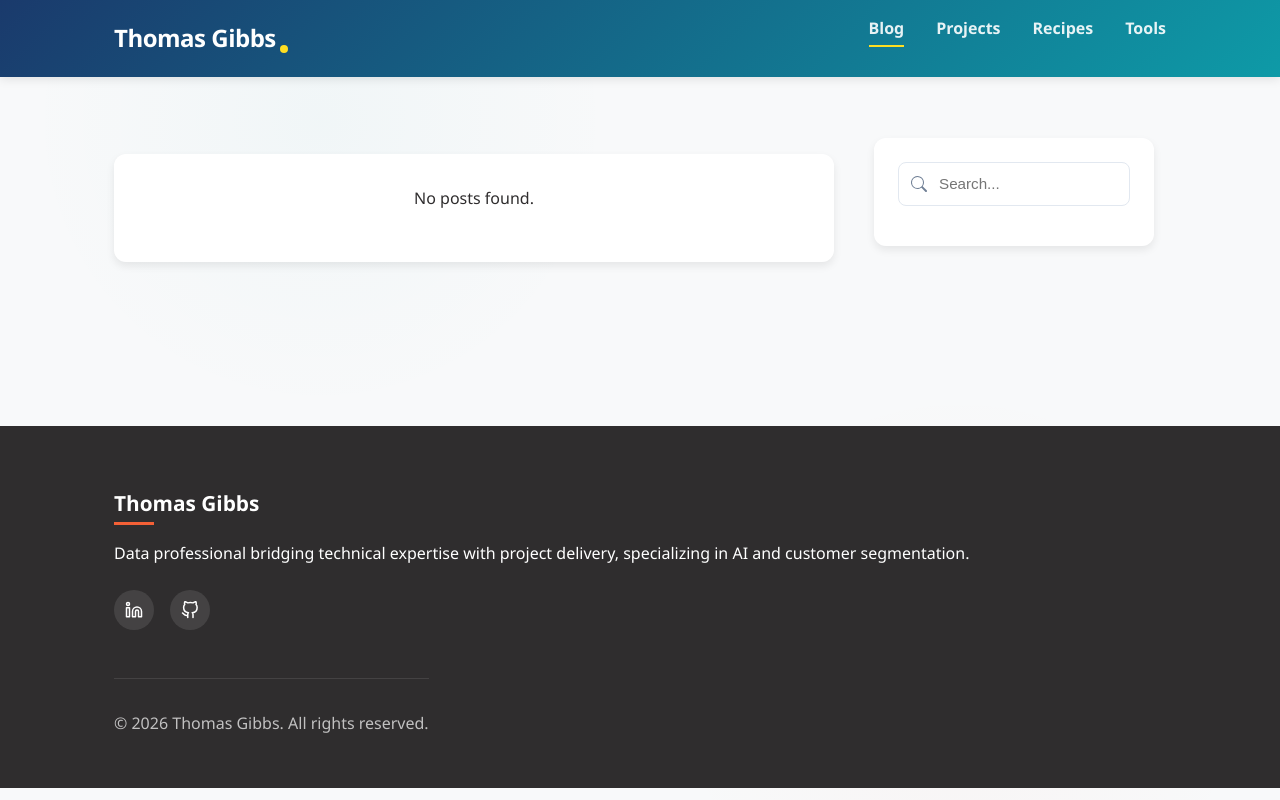
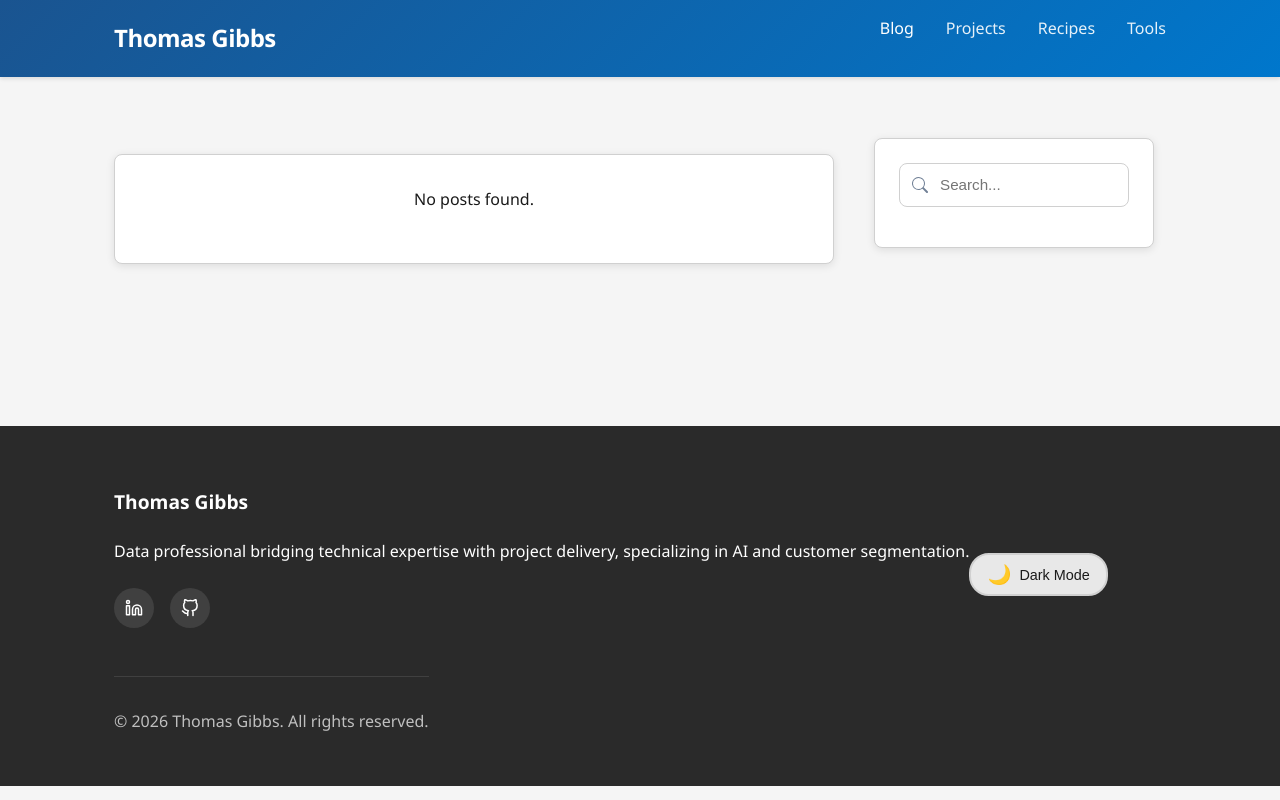
Before and after one commit to tjhgibbs-git/portfolio, a Django app: page / in a window 1280 px wide. Run offline with Django 5.2, Linux system fonts and the light colour scheme; data that the repository does not hold is empty.

Commit message:
Add dark mode with system preference detection and accessibility
- Implement dark mode color scheme with WCAG AA compliant contrast ratios
- Add system preference detection with localStorage override
- Create theme toggle button in footer with sun/moon icons
- Simplify styling by removing decorative elements (floating shapes, logo dot)
- Update color palette for color blindness accessibility (blue/orange scheme)
- Apply consistent border-radius (8px) and simplified shadows
- Add smooth transitions for theme switching across all components
- Update all CSS files (main, about, contact, blog) for dark mode support

```diff
--- a/static/css/blog.css
+++ b/static/css/blog.css
@@ -1,28 +1,9 @@
 /* static/css/blog.css */
-/* Color scheme and variables */
+/* Blog-specific variables */
 :root {
-    --primary-color: #1a3a6c;
-    --primary-light: #2c4e86;
-    --primary-dark: #102548;
-    --secondary-color: #0e9aa7;
-    --secondary-light: #11b5c4;
-    --secondary-dark: #0b7983;
-    --accent-color: #f46036;
-    --accent-light: #f67e5c;
-    --accent-dark: #d64927;
-    --highlight-color: #ffde22;
-    --highlight-light: #ffe54c;
-    --highlight-dark: #e6c71f;
-    --dark-color: #2f2d2e;
-    --light-color: #f8f9fa;
-    --border-color: #e2e8f0;
     --light-gray: #f1f5f9;
     --gray: #718096;
-    --gradient-bg: linear-gradient(135deg, var(--primary-color) 0%, var(--secondary-color) 100%);
-    --gradient-accent: linear-gradient(135deg, var(--secondary-color) 0%, var(--accent-color) 100%);
-    --card-shadow: 0 4px 8px rgba(0, 0, 0, 0.08);
-    --hover-shadow: 0 8px 16px rgba(0, 0, 0, 0.12);
-    --transition: all 0.25s ease;
+    --hover-shadow: 0 4px 12px rgba(0, 0, 0, 0.15);
 
     /* Typography */
     --font-main: 'Segoe UI', -apple-system, BlinkMacSystemFont, Roboto, Oxygen, Ubuntu, Cantarell, sans-serif;
@@ -32,13 +13,15 @@
     --line-height: 1.6;
 }
 
+[data-theme="dark"] {
+    --light-gray: #3a3a3a;
+    --gray: #a0a0a0;
+}
+
 /* Base blog styles */
 body {
-    background-color: var(--light-color);
-    background-image:
-        radial-gradient(circle at 25% 15%, rgba(14, 154, 167, 0.03) 0%, transparent 25%),
-        radial-gradient(circle at 75% 85%, rgba(244, 96, 54, 0.03) 0%, transparent 25%);
-    background-attachment: fixed;
+    background-color: var(--bg-secondary);
+    transition: background-color 0.3s ease;
 }
 
 /* Typography */
@@ -562,11 +552,13 @@ ol li {
 
 /* Sidebar styles */
 .sidebar-section {
-    background: white;
-    border-radius: 12px;
+    background: var(--card-bg);
+    border-radius: 8px;
     padding: 1.5rem;
     margin-bottom: 2rem;
     box-shadow: var(--card-shadow);
+    border: 1px solid var(--border-color);
+    transition: background 0.3s ease;
 }
 
 .sidebar-title {
@@ -620,7 +612,9 @@ ol li {
     border-radius: 8px;
     font-size: 0.95rem;
     outline: none;
-    transition: var(--transition);
+    transition: border-color 0.3s ease, box-shadow 0.3s ease;
+    background: var(--bg-primary);
+    color: var(--text-primary);
 }
 
 .search-input:focus {
@@ -641,9 +635,10 @@ ol li {
 .no-posts {
     padding: 2rem;
     text-align: center;
-    background: white;
-    border-radius: 12px;
+    background: var(--card-bg);
+    border-radius: 8px;
     box-shadow: var(--card-shadow);
+    border: 1px solid var(--border-color);
 }
 
 /* Fix for image margins to ensure equal spacing on both sides */
--- a/static/css/main.css
+++ b/static/css/main.css
@@ -1,14 +1,37 @@
 /* Color scheme and variables */
 :root {
-    --primary-color: #1a3a6c;
-    --secondary-color: #0e9aa7;
-    --accent-color: #f46036;
-    --highlight-color: #ffde22;
-    --dark-color: #2f2d2e;
-    --light-color: #f8f9fa;
-    --gradient-bg: linear-gradient(135deg, #1a3a6c 0%, #0e9aa7 100%);
-    --card-shadow: 0 10px 20px rgba(0, 0, 0, 0.1);
-    --transition: all 0.3s cubic-bezier(0.25, 0.8, 0.25, 1);
+    /* Light mode colors - optimized for accessibility and color blindness */
+    --primary-color: #1a5490;
+    --secondary-color: #0077cc;
+    --accent-color: #ff6b35;
+    --text-primary: #1a1a1a;
+    --text-secondary: #4a4a4a;
+    --bg-primary: #ffffff;
+    --bg-secondary: #f5f5f5;
+    --bg-tertiary: #e8e8e8;
+    --border-color: #d0d0d0;
+    --card-bg: #ffffff;
+    --header-bg: linear-gradient(135deg, #1a5490 0%, #0077cc 100%);
+    --footer-bg: #2a2a2a;
+    --card-shadow: 0 2px 8px rgba(0, 0, 0, 0.1);
+    --transition: all 0.3s ease;
+}
+
+/* Dark mode colors - WCAG AA compliant with good contrast ratios */
+[data-theme="dark"] {
+    --primary-color: #4a9eff;
+    --secondary-color: #66b3ff;
+    --accent-color: #ff8c5a;
+    --text-primary: #e8e8e8;
+    --text-secondary: #b8b8b8;
+    --bg-primary: #1a1a1a;
+    --bg-secondary: #2a2a2a;
+    --bg-tertiary: #3a3a3a;
+    --border-color: #4a4a4a;
+    --card-bg: #2a2a2a;
+    --header-bg: linear-gradient(135deg, #1a3a5a 0%, #2a5a8a 100%);
+    --footer-bg: #151515;
+    --card-shadow: 0 2px 8px rgba(0, 0, 0, 0.3);
 }
 
 /* Reset and base styles */
@@ -21,9 +44,10 @@
 body {
     font-family: 'Segoe UI', Tahoma, Geneva, Verdana, sans-serif;
     line-height: 1.6;
-    color: var(--dark-color);
-    background-color: var(--light-color);
+    color: var(--text-primary);
+    background-color: var(--bg-secondary);
     overflow-x: hidden;
+    transition: background-color 0.3s ease, color 0.3s ease;
 }
 
 /* Typography */
@@ -96,14 +120,15 @@ a:hover {
 
 /* Header styles */
 header {
-    background: var(--gradient-bg);
+    background: var(--header-bg);
     color: white;
     padding: 1rem 0;
     position: fixed;
     width: 100%;
     top: 0;
     z-index: 1000;
-    box-shadow: 0 2px 10px rgba(0, 0, 0, 0.1);
+    box-shadow: 0 2px 4px rgba(0, 0, 0, 0.1);
+    transition: background 0.3s ease;
 }
 
 .header-container {
@@ -114,20 +139,8 @@ header {
 
 .logo {
     font-size: 1.5rem;
-    font-weight: 800;
+    font-weight: 700;
     letter-spacing: -0.5px;
-    position: relative;
-}
-
-.logo::after {
-    content: '';
-    position: absolute;
-    width: 8px;
-    height: 8px;
-    background-color: var(--highlight-color);
-    border-radius: 50%;
-    bottom: 5px;
-    right: -12px;
 }
 
 .logo a {
@@ -144,29 +157,15 @@ nav ul {
 
 nav a {
     color: rgba(255, 255, 255, 0.9);
-    font-weight: 600;
+    font-weight: 500;
     position: relative;
     padding: 0.5rem 0;
+    transition: color 0.3s ease;
 }
 
-nav a::before {
-    content: '';
-    position: absolute;
-    bottom: 0;
-    left: 0;
-    width: 0;
-    height: 2px;
-    background-color: var(--highlight-color);
-    transition: var(--transition);
-}
-
-nav a:hover {
+nav a:hover,
+nav a.active {
     color: white;
-}
-
-nav a:hover::before,
-nav a.active::before {
-    width: 100%;
 }
 
 .mobile-toggle {
@@ -481,9 +390,10 @@ section {
 
 /* Footer */
 footer {
-    background: var(--dark-color);
+    background: var(--footer-bg);
     color: white;
     padding: 4rem 0 2rem;
+    transition: background 0.3s ease;
 }
 
 .footer-container {
@@ -493,20 +403,9 @@ footer {
 }
 
 .footer-col h3 {
-    font-size: 1.3rem;
+    font-size: 1.2rem;
     margin-bottom: 1.5rem;
-    position: relative;
-    display: inline-block;
-}
-
-.footer-col h3::after {
-    content: '';
-    position: absolute;
-    bottom: -8px;
-    left: 0;
-    width: 40px;
-    height: 3px;
-    background: var(--accent-color);
+    font-weight: 600;
 }
 
 .footer-links {
@@ -558,6 +457,39 @@ footer {
     color: rgba(255, 255, 255, 0.7);
 }
 
+/* Dark mode toggle */
+.theme-toggle {
+    display: flex;
+    align-items: center;
+    justify-content: center;
+    gap: 0.5rem;
+    margin-top: 2rem;
+}
+
+.theme-toggle-btn {
+    background: var(--bg-tertiary);
+    border: 2px solid var(--border-color);
+    color: var(--text-primary);
+    padding: 0.5rem 1rem;
+    border-radius: 20px;
+    cursor: pointer;
+    font-size: 0.9rem;
+    font-weight: 500;
+    transition: all 0.3s ease;
+    display: flex;
+    align-items: center;
+    gap: 0.5rem;
+}
+
+.theme-toggle-btn:hover {
+    background: var(--bg-secondary);
+    transform: translateY(-2px);
+}
+
+.theme-icon {
+    font-size: 1.2rem;
+}
+
 /* Marathon progress bar - fun personal touch */
 .marathon-progress {
     margin-top: 2rem;
--- a/static/js/main.js
+++ b/static/js/main.js
@@ -1,4 +1,62 @@
 document.addEventListener('DOMContentLoaded', function() {
+    // Dark mode functionality
+    const initTheme = () => {
+        // Check for saved theme preference or default to system preference
+        const savedTheme = localStorage.getItem('theme');
+        const prefersDark = window.matchMedia('(prefers-color-scheme: dark)').matches;
+
+        if (savedTheme === 'dark' || (!savedTheme && prefersDark)) {
+            document.documentElement.setAttribute('data-theme', 'dark');
+        } else {
+            document.documentElement.setAttribute('data-theme', 'light');
+        }
+
+        updateThemeToggle();
+    };
+
+    const updateThemeToggle = () => {
+        const themeToggle = document.getElementById('theme-toggle');
+        if (themeToggle) {
+            const currentTheme = document.documentElement.getAttribute('data-theme');
+            const icon = themeToggle.querySelector('.theme-icon');
+            const text = themeToggle.querySelector('.theme-text');
+
+            if (currentTheme === 'dark') {
+                icon.textContent = '☀️';
+                text.textContent = 'Light Mode';
+            } else {
+                icon.textContent = '🌙';
+                text.textContent = 'Dark Mode';
+            }
+        }
+    };
+
+    const toggleTheme = () => {
+        const currentTheme = document.documentElement.getAttribute('data-theme');
+        const newTheme = currentTheme === 'dark' ? 'light' : 'dark';
+
+        document.documentElement.setAttribute('data-theme', newTheme);
+        localStorage.setItem('theme', newTheme);
+        updateThemeToggle();
+    };
+
+    // Initialize theme on page load
+    initTheme();
+
+    // Listen for system theme changes
+    window.matchMedia('(prefers-color-scheme: dark)').addEventListener('change', (e) => {
+        if (!localStorage.getItem('theme')) {
+            document.documentElement.setAttribute('data-theme', e.matches ? 'dark' : 'light');
+            updateThemeToggle();
+        }
+    });
+
+    // Add theme toggle event listener
+    const themeToggleBtn = document.getElementById('theme-toggle');
+    if (themeToggleBtn) {
+        themeToggleBtn.addEventListener('click', toggleTheme);
+    }
+
     // Mobile menu toggle
     const menuToggle = document.querySelector('.mobile-toggle');
     const navMenu = document.getElementById('nav-menu');
--- a/templates/base.html
+++ b/templates/base.html
@@ -5,6 +5,18 @@
     <meta charset="UTF-8">
     <meta name="viewport" content="width=device-width, initial-scale=1.0">
     <title>{% block title %}Thomas Gibbs | Data Professional{% endblock %}</title>
+    <script>
+        // Prevent flash of unstyled content by setting theme before page render
+        (function() {
+            const savedTheme = localStorage.getItem('theme');
+            const prefersDark = window.matchMedia('(prefers-color-scheme: dark)').matches;
+            if (savedTheme === 'dark' || (!savedTheme && prefersDark)) {
+                document.documentElement.setAttribute('data-theme', 'dark');
+            } else {
+                document.documentElement.setAttribute('data-theme', 'light');
+            }
+        })();
+    </script>
     <link rel="stylesheet" href="{% static 'css/main.css' %}">
     {% block extra_css %}{% endblock %}
 </head>
@@ -51,6 +63,13 @@
                 </div>
             </div>
 
+            <div class="theme-toggle">
+                <button id="theme-toggle" class="theme-toggle-btn" aria-label="Toggle dark mode">
+                    <span class="theme-icon">🌙</span>
+                    <span class="theme-text">Dark Mode</span>
+                </button>
+            </div>
+
             <div class="copyright">
                 <p>&copy; {% now "Y" %} Thomas Gibbs. All rights reserved.</p>
             </div>
```
Also changed, not shown: other parts of static/css/blog.css (+27 -20 lines), other parts of static/css/main.css (+22 -110 lines), static/css/about.css (+20 -26 lines), static/css/contact.css (+8 -6 lines).
